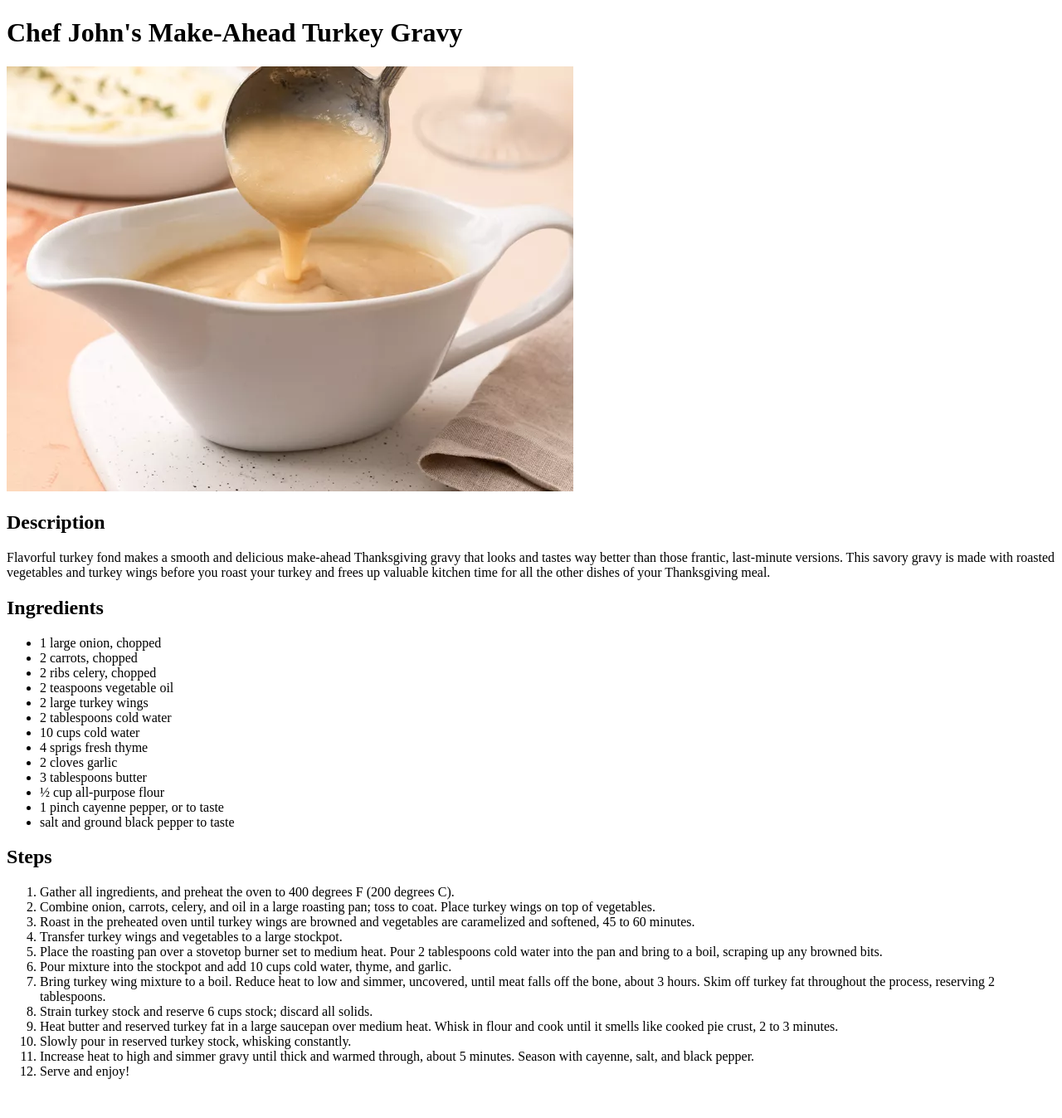
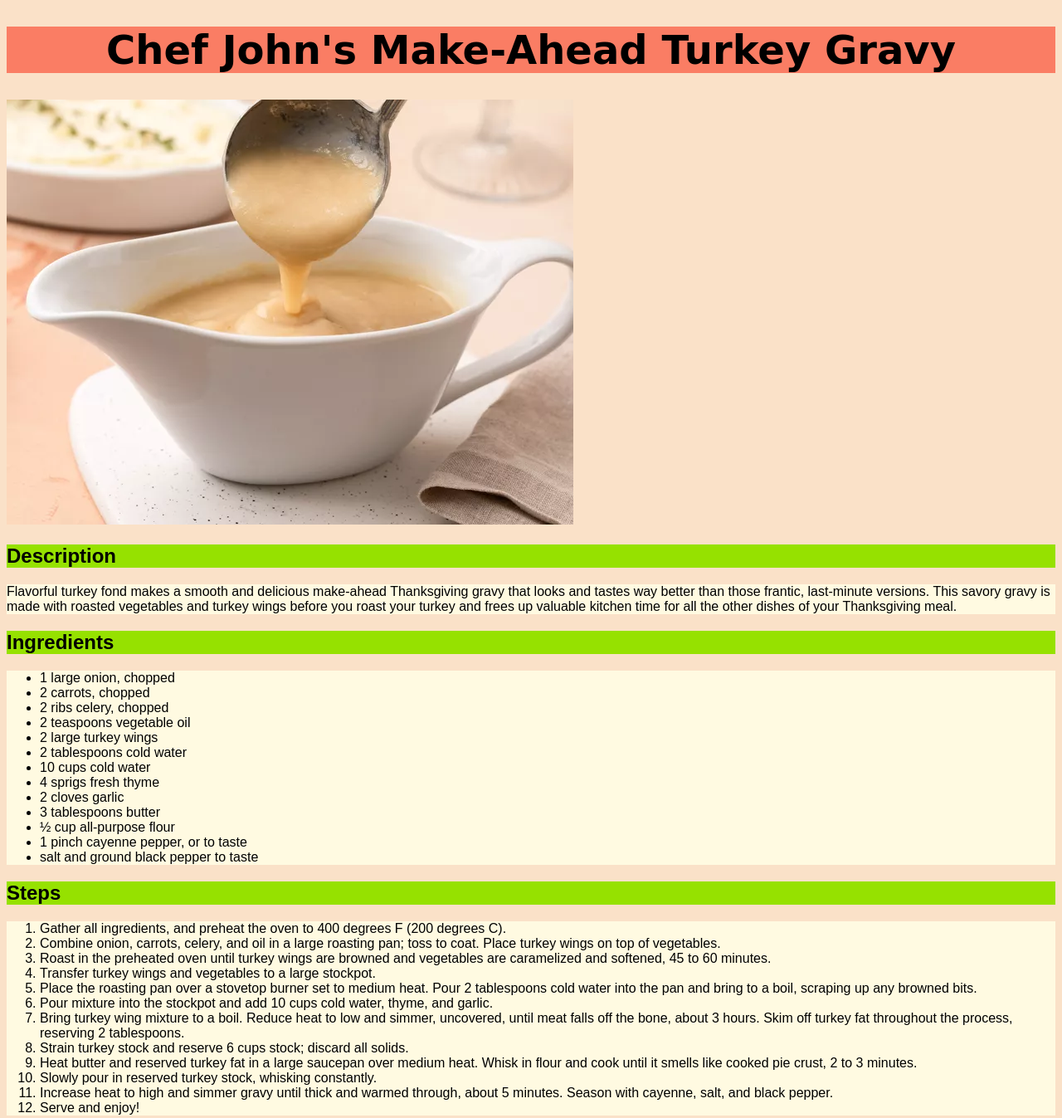
Before and after one commit to m-simkins/odin-recipes, a plain HTML site: page recipes/gravy.html in a window 1280 px wide. Shown: the whole page at 83% size. Before the commit the page ends 1316 px from the top, so only its background shows below. Drawn offline with Linux system fonts and the light colour scheme.

Commit message:
Add CSS stylesheet

```diff
--- a/recipes/gravy.html
+++ b/recipes/gravy.html
@@ -3,15 +3,16 @@
 <head>
     <meta charset="UTF-8">
     <meta name="viewport" content="width=device-width, initial-scale=1.0">
+    <link rel="stylesheet" href="../styles.css">
     <title>Chef John's Make-Ahead Turkey Gravy</title>
 </head>
 <body>
-    <h1>Chef John's Make-Ahead Turkey Gravy</h1>
+    <h1 class="title">Chef John's Make-Ahead Turkey Gravy</h1>
     <img src="/img/gravy.webp" alt="thick gravy ladled into a ceramic gravy boat" width="683" height="512">
-    <h2>Description</h2>
-    <p>Flavorful turkey fond makes a smooth and delicious make-ahead Thanksgiving gravy that looks and tastes way better than those frantic, last-minute versions. This savory gravy is made with roasted vegetables and turkey wings before you roast your turkey and frees up valuable kitchen time for all the other dishes of your Thanksgiving meal.</p>
-    <h2>Ingredients</h2>
-    <ul>
+    <h2 class="header">Description</h2>
+    <p class="section">Flavorful turkey fond makes a smooth and delicious make-ahead Thanksgiving gravy that looks and tastes way better than those frantic, last-minute versions. This savory gravy is made with roasted vegetables and turkey wings before you roast your turkey and frees up valuable kitchen time for all the other dishes of your Thanksgiving meal.</p>
+    <h2 class="header">Ingredients</h2>
+    <ul class="section">
         <li>1 large onion, chopped</li>
         <li>2 carrots, chopped</li>
         <li>2 ribs celery, chopped</li>
@@ -26,8 +27,8 @@
         <li>1 pinch cayenne pepper, or to taste</li>
         <li>salt and ground black pepper to taste</li>
     </ul>
-    <h2>Steps</h2>
-    <ol>
+    <h2 class="header">Steps</h2>
+    <ol class="section">
         <li>Gather all ingredients, and preheat the oven to 400 degrees F (200 degrees C).</li>
         <li>Combine onion, carrots, celery, and oil in a large roasting pan; toss to coat. Place turkey wings on top of vegetables.</li>
         <li>Roast in the preheated oven until turkey wings are browned and vegetables are caramelized and softened, 45 to 60 minutes.</li>
--- /dev/null
+++ b/styles.css
@@ -0,0 +1,30 @@
+* {
+    font-family: sans-serif;
+}
+
+body {
+    background-color: rgb(250, 225, 200);
+}
+
+.title {
+    font-family: "Brush Script MT", cursive, sans-serif;
+    text-align: center;
+    background-color: rgb(250, 125, 100);
+    font-size: 48px;
+}
+
+.navlink {
+    background-color: rgb(255, 210, 125);
+}
+
+.navlink a {
+    color: #000;
+}
+
+.header {
+    background-color: rgb(150, 225, 0);
+}
+
+.section {
+    background-color: rgb(255, 250, 225);
+}
```
Also changed, not shown: index.html (+3 -2 lines), recipes/potatoes.html (+8 -7 lines), recipes/turkey.html (+8 -7 lines).
